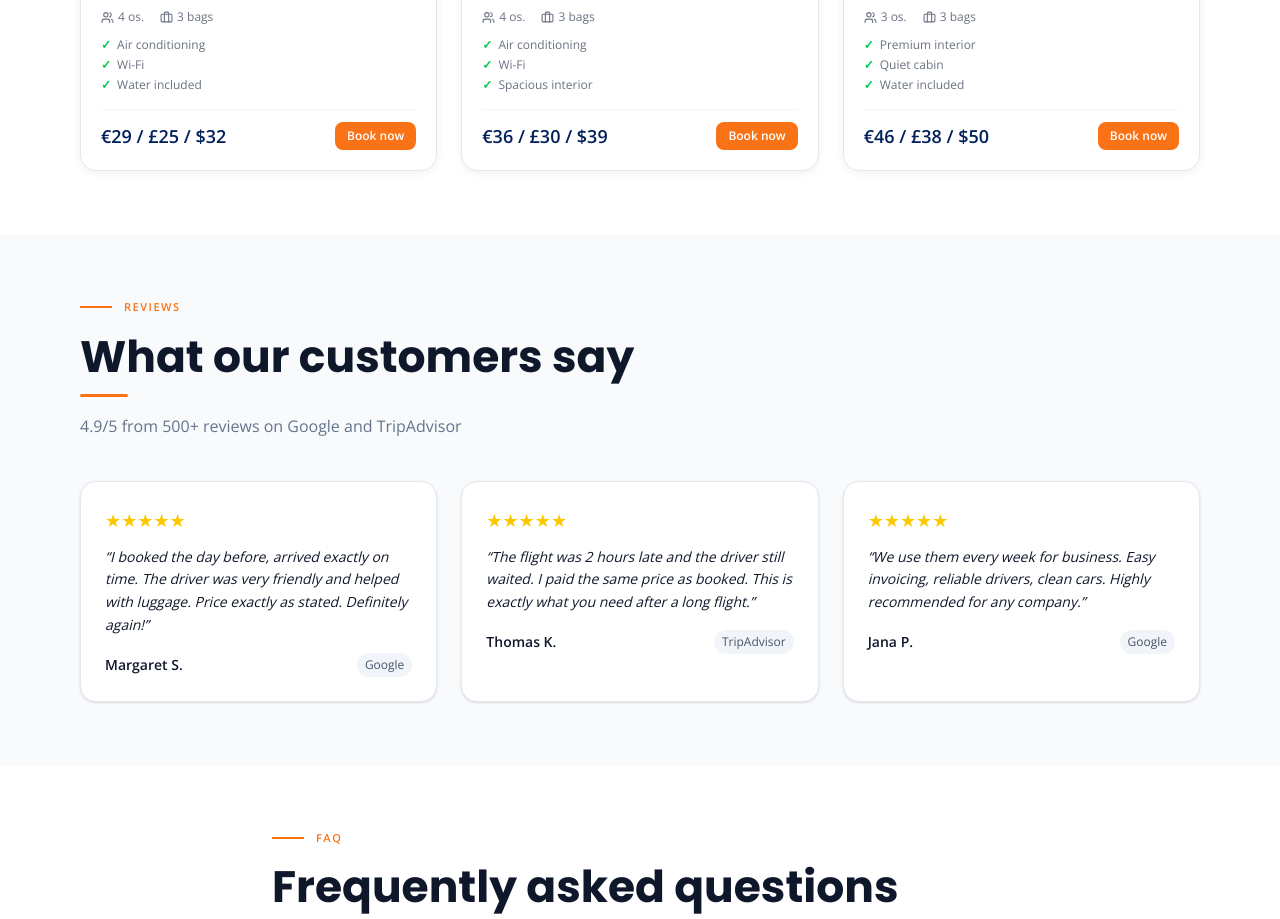
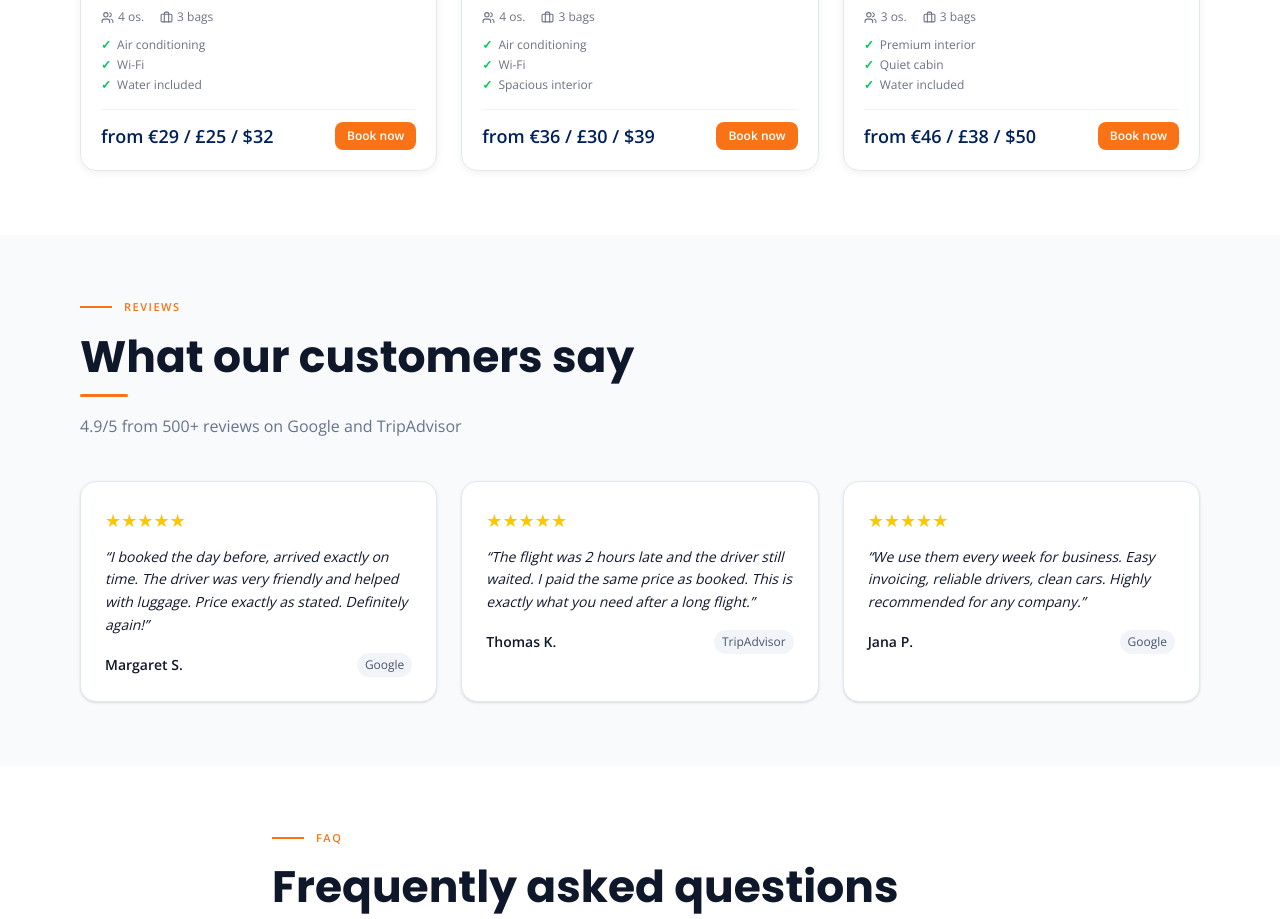
Before and after one commit to pragueridecz-cloud/website_en, a Next.js app: page / in a window 1280 px wide. Shown: the part 3320-4239 px from the top of the page. Built offline with nearby package versions, Linux system fonts and the light colour scheme.

Commit message:
Fleet: add 'from' to transfer prices only, hourly stays without

```diff
--- a/components/Fleet.tsx
+++ b/components/Fleet.tsx
@@ -10,7 +10,7 @@ const cars = [
     model: "VW Passat or similar",
     passengers: 4,
     luggage: 3,
-    price: "€29 / £25 / $32",
+    price: "from €29 / £25 / $32",
     hourlyPrice: "€29 / £25 / $32 /h",
     features: ["Air conditioning", "Wi-Fi", "Water included"],
     tag: null,
@@ -22,7 +22,7 @@ const cars = [
     model: "Skoda Superb or similar",
     passengers: 4,
     luggage: 3,
-    price: "€36 / £30 / $39",
+    price: "from €36 / £30 / $39",
     hourlyPrice: "€36 / £30 / $39 /h",
     features: ["Air conditioning", "Wi-Fi", "Spacious interior"],
     tag: null,
@@ -34,7 +34,7 @@ const cars = [
     model: "Mercedes-Benz C or similar",
     passengers: 3,
     luggage: 3,
-    price: "€46 / £38 / $50",
+    price: "from €46 / £38 / $50",
     hourlyPrice: "€46 / £38 / $50 /h",
     features: ["Premium interior", "Quiet cabin", "Water included"],
     tag: null,
@@ -46,7 +46,7 @@ const cars = [
     model: "Ford Tourneo Custom or similar",
     passengers: 7,
     luggage: 6,
-    price: "€38 / £32 / $41",
+    price: "from €38 / £32 / $41",
     hourlyPrice: "€36 / £30 / $39 /h",
     features: ["Air conditioning", "Wi-Fi", "Large boot"],
     tag: "Most popular",
@@ -58,7 +58,7 @@ const cars = [
     model: "Mercedes-Benz Vito or similar",
     passengers: 7,
     luggage: 6,
-    price: "€46 / £38 / $50",
+    price: "from €46 / £38 / $50",
     hourlyPrice: "€46 / £38 / $50 /h",
     features: ["Extra space", "Air conditioning", "Wi-Fi"],
     tag: null,
@@ -70,7 +70,7 @@ const cars = [
     model: "Mercedes-Benz V-Class or similar",
     passengers: 7,
     luggage: 6,
-    price: "€66 / £55 / $72",
+    price: "from €66 / £55 / $72",
     hourlyPrice: "€66 / £55 / $72 /h",
     features: ["Mercedes V-Class", "Business class", "Spacious interior"],
     tag: "Business choice",
```
